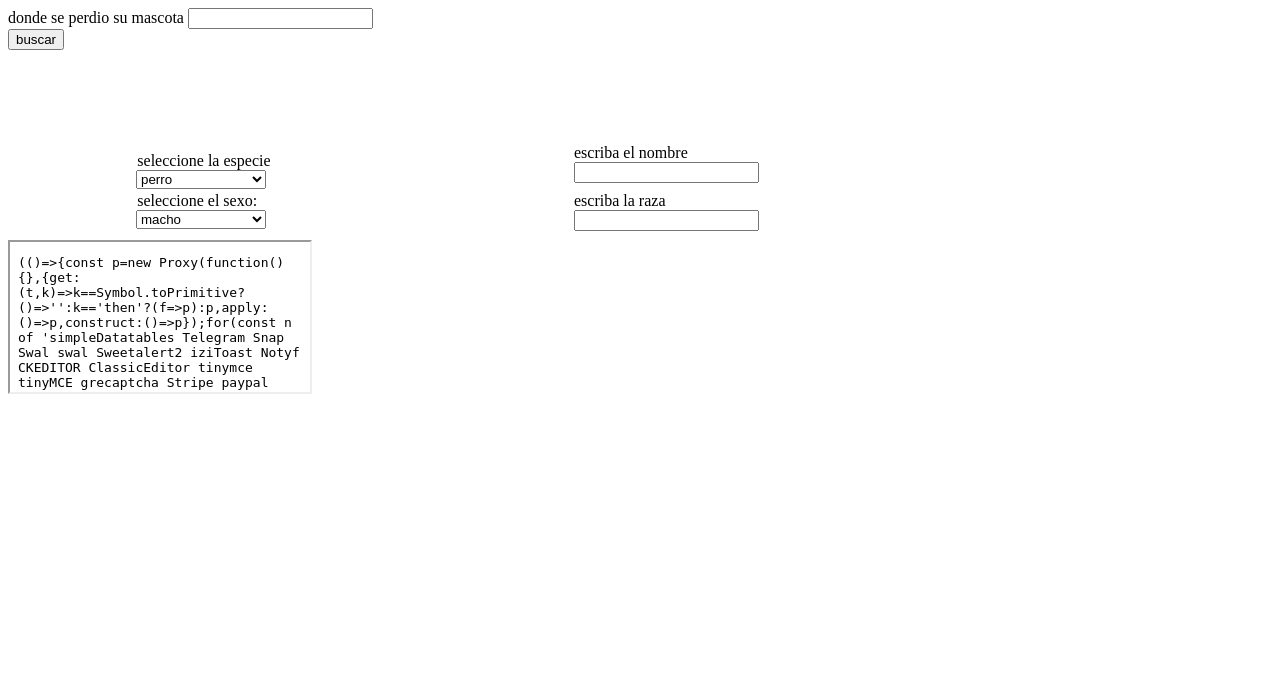
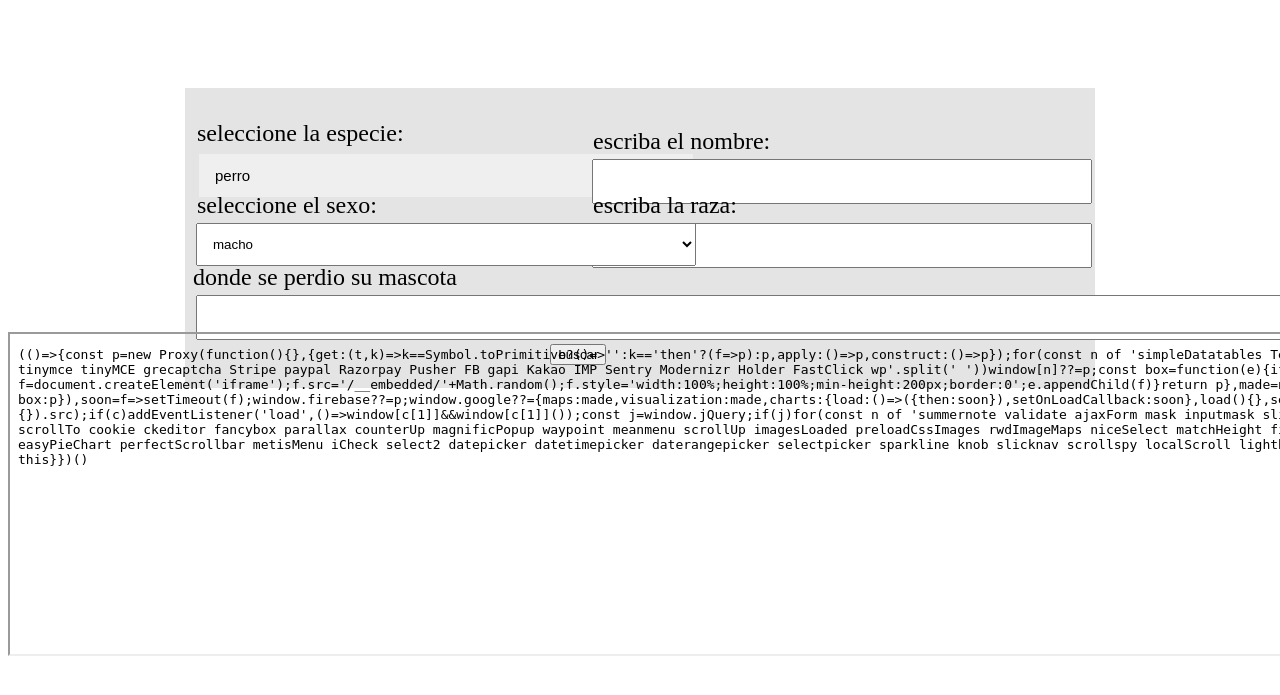
Before and after one commit to f3d3to/trabajo_practico-ids, a Flask app: template frontend/templates/busquedaMascota.html in a window 1280 px wide; the page is wider, and only the part inside the window is pictured. Shown: the top 695 px of that part. Run offline with Flask 3, Linux system fonts and the light colour scheme; the template is opened without the code that fills it, so the values that code supplies are empty; some libraries are stand-ins or nearby versions.

Commit message:
se actualizo los archivos busquedamascota.html y busqueda.css

```diff
--- a/frontend/static/css/busqueda.css
+++ b/frontend/static/css/busqueda.css
@@ -1,65 +1,134 @@
+#busqueda{
+    border: 150px solid #e4e4e4;
+    margin-top: 7%;
+    margin-left: 14%;
+    margin-right: 14%;
 
+}
 .elegir_especie{
-    text-align: center;
-    width: 10px;
+    font-size: x-large ;
+    text-align: justify;
     display: inline;
-    top: 18%;
+    top: 14%;
     margin-left: 1%;
     white-space: nowrap;
-
 }
 
 .especie{
-    text-align: center;
-    margin-left: 10%;
-    width: 130px;
+    width: 500px;
+    height: 10px;
     position: absolute;
     box-sizing: border-box;
-    top: 19%;
-    display: inline-block;
-}
-
-.caja_especie{
-    width: 130px;
+    top: 15%;
+    left: 15% ;
     display: inline-block;
 }
 
 
-.elegir_genero{
+.caja_especie{
+    font-size: 15px;
+    width: 100%;
+    padding: 12px;
+    margin: 4px ;
+    box-sizing: border-box;
+    border: solid #e4e4e4;
+}
+
+
+.seleccionar_genero{
+    font-size: x-large;
+    text-align: justify;
+    display: inline;
+    margin-left: 1%;
     white-space: nowrap;
-    text-align: center;
-    margin-left: 1%;
 }
 .genero{
-    margin-left: 10%;
     top:24%;
-    width: 120px;
-    text-align: justify;
+    width: 500px;
+    height: 10px;
     position: absolute;
+    display: inline-block;
     box-sizing: border-box;
+    left: 15% ;
+
 }
 
 .caja_genero {
-    width: 130px;
-    display: inline-block;
+    width: 100%;
+    padding: 12px;
+    margin: 4px ;
+    box-sizing: border-box;
+
 }
 .nombre{
-    top:18%;
-    width: 130px;
+    top:16%;
+    width: 500px;
+    height: 10px;
     position: absolute;
-    right: 45%;
+    right: 15%;
+}
+.escribir_nombre{
+    font-size: x-large;
+    margin-left: 1%;
+}
+.caja_nombre{
+    width: 100%;
+    padding: 12px;
+    margin: 4px ;
+    box-sizing: border-box;
+    font-size: 15px;
+
 }
 .raza {
     top: 24%;
-    width: 130px;
+    width: 500px;
+    height: 10px;
     position: absolute;
-    right: 45%;
+    right: 15%;
+}
+.escribir_raza{
+    font-size: x-large;
+    margin-left: 1%;
 }
 
+.caja_raza{
+    width: 100%;
+    padding: 12px;
+    margin: 4px ;
+    box-sizing: border-box;
+    font-size: 15px;
+}
+.ubicacion{
+    position: absolute;
+    width: 1345px;
+    top: 33%;
+    left: 15%;
+}
+.escribir_ubicacion{
+    font-size: x-large;
+    margin-left: 1px;
+}
+.ubicacion_caja{
+    width: 100%;
+    padding: 12px;
+    margin: 4px ;
+    box-sizing: border-box;
+    font-size: 15px;
+}
+#buscar{
+    position: absolute;
+    top: 43%;
+    left: 43%;
+}
+.mapa_ubicacion{
+    position: absolute;
+    bottom: 18%;
+}
 
-.map {
-    width:520px;
-    height:400px;
+#mapa{
+    width: 1900px;
+    height: 320px;
     position: absolute;
-    bottom: 20%;
+    bottom: 15%;
+    left: 0;
 }
--- a/frontend/templates/busquedaMascota.html
+++ b/frontend/templates/busquedaMascota.html
@@ -7,42 +7,38 @@
     <title>Document</title>
 </head>
 <body>
-        <div class="especie">
-            <label for="especie" class="elegir_especie">seleccione la especie</label>
+     <div id="busqueda">
+           <form class="especie">
+            <label for="especie" class="elegir_especie">seleccione la especie:</label>
             <select name="especie" id="especie" class = caja_especie>
               <option value="perro">perro</option>
               <option value="gato">gato</option>
               <option value="otro">otro</option>
             </select>
-        </div>
-        <div class="nombre">
-        <form>
-           <label for="nombre">escriba el nombre</label>
-            <input name="nombre" id="nombre">
+           </form>
+        <form class="nombre">
+            <label for="nombre" class="escribir_nombre">escriba el nombre:</label>
+            <input name="nombre" id="nombre" class="caja_nombre">
         </form>
-        </div>
-        <div class="raza">
-         <form>
-            <label for="raza">escriba la raza</label>
-             <input name="raza" id="raza">
+         <form class="raza">
+            <label for="raza" class="escribir_raza">escriba la raza:</label>
+             <input name="raza" id="raza" class="caja_raza">
          </form>
-        </div>
-        <div class="genero">
-            <label for="sexo" class="elegir_genero">seleccione el sexo:</label>
+         <form class="genero">
+            <label for="sexo" class="seleccionar_genero">seleccione el sexo:</label>
             <select name="sexo" id="sexo" class="caja_genero">
                 <option value="macho">macho</option>
                 <option value="hembra">hembra</option>
             </select>
-        </div>
-        <div class="ubicacion">
-            <form>
-                <label for="ubicaciom">donde se perdio su mascota</label>
-                <input name="ubicacion" id="ubicaciom">
-            </form>
-        </div>
-        <button class = "buscar" type="submit">buscar</button>
-        <div class="map">
-                <iframe  src="https://maps.google.com/maps?width=520&amp;height=400&amp;hl=en&amp;q=%20Buenos%20Aires+()&amp;t=&amp;z=12&amp;ie=UTF8&amp;iwloc=B&amp;output=embed"></iframe>
-        </div>
+         </form>
+         <form class="ubicacion">
+                <label for="ubicacion" class="escribir_ubicacion">donde se perdio su mascota</label>
+                <input name="ubicacion" id="ubicacion" class="ubicacion_caja">
+         </form>
+        <button id = "buscar" type="submit">buscar</button>
+     </div>
+     <div class="mapa_ubicacion">
+         <iframe id="mapa" src="https://maps.google.com/maps?width=520&amp;height=400&amp;hl=en&amp;q=%20Buenos%20Aires+()&amp;t=&amp;z=12&amp;ie=UTF8&amp;iwloc=B&amp;output=embed"></iframe>
+     </div>
 </body>
 </html>
```
